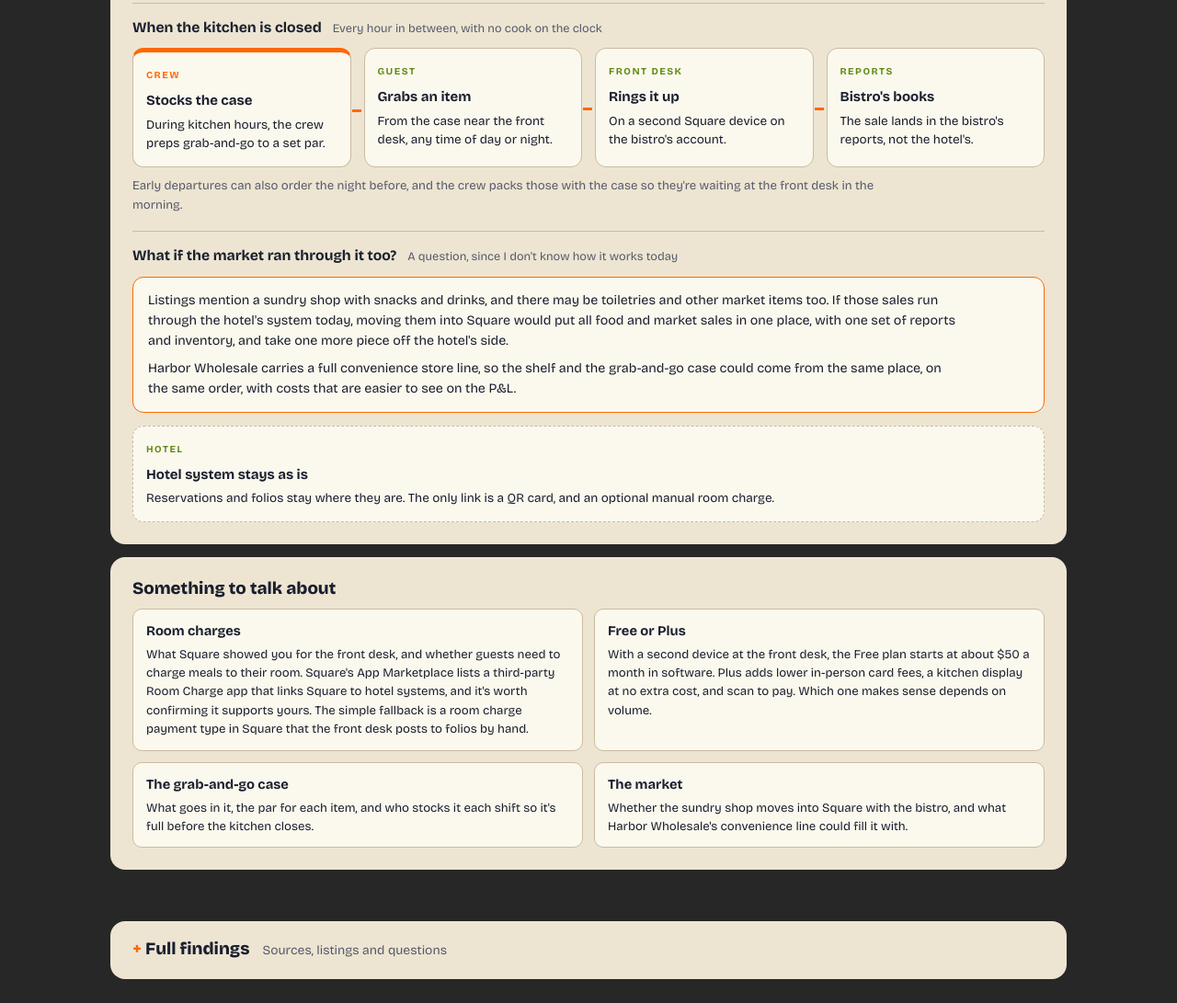
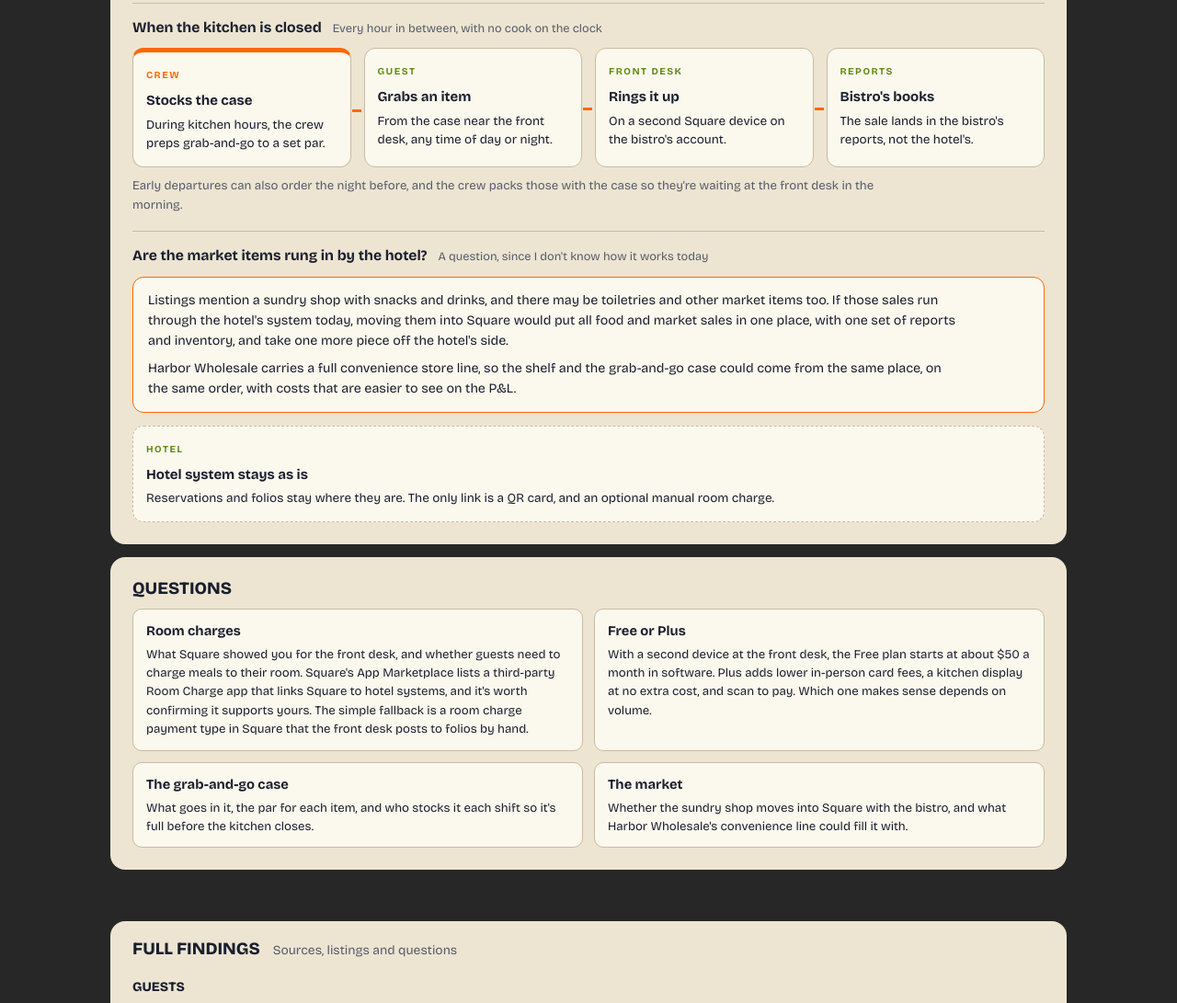
Before and after one commit to ajscook/rainierbistro, a plain HTML site: page index.html in a window 1280 px wide. Shown: the part 2721-3812 px from the top of the page at 92% size. Drawn offline with nearby package versions, Linux system fonts and the light colour scheme.

Commit message:
Add files via upload

```diff
--- a/index.html
+++ b/index.html
@@ -94,6 +94,9 @@ tr.me td{font-weight:800;color:var(--greendeep);background:#f1f6e4}
 .blk.opp p{font-weight:700;font-style:italic;text-align:center}
 .blk p{font-size:1.02rem;line-height:1.55}
 .fullbox{background:var(--surface);border-radius:16px;padding:20px 24px}
+.fbhead{display:flex;align-items:baseline;gap:14px;flex-wrap:wrap}
+.fbhead h2{font-size:1.25rem;font-weight:800}
+.fbhead span{color:var(--ink2);font-size:.92rem}
 .fullbox>summary{list-style:none;cursor:pointer;display:flex;align-items:baseline;gap:14px;flex-wrap:wrap}
 .fullbox>summary::-webkit-details-marker{display:none}
 .fullbox>summary h2{font-size:1.25rem;font-weight:800}
@@ -253,7 +256,7 @@ td.n{white-space:nowrap}
       <p class="lanenote">Early departures can also order the night before, and the crew packs those with the case so they're waiting at the front desk in the morning.</p>
     </div>
     <div class="lane">
-      <div class="lh"><b>What if the market ran through it too?</b><span>A question, since I don't know how it works today</span></div>
+      <div class="lh"><b>Are the market items rung in by the hotel?</b><span>A question, since I don't know how it works today</span></div>
       <div class="whatif">
         <p>Listings mention a sundry shop with snacks and drinks, and there may be toiletries and other market items too. If those sales run through the hotel's system today, moving them into Square would put all food and market sales in one place, with one set of reports and inventory, and take one more piece off the hotel's side.</p>
         <p>Harbor Wholesale carries a full convenience store line, so the shelf and the grab-and-go case could come from the same place, on the same order, with costs that are easier to see on the P&amp;L.</p>
@@ -263,7 +266,7 @@ td.n{white-space:nowrap}
       <div class="node hotel" style="grid-column:1/-1"><span class="lbl2">Hotel</span><b>Hotel system stays as is</b>Reservations and folios stay where they are. The only link is a QR card, and an optional manual room charge.</div>
     </div>
   </div>
-  <div class="card" style="margin-top:14px"><h3>Something to talk about</h3>
+  <div class="card" style="margin-top:14px"><h3>QUESTIONS</h3>
     <div class="takegrid" style="margin-top:10px">
       <div><b>Room charges</b><span>What Square showed you for the front desk, and whether guests need to charge meals to their room. Square's App Marketplace lists a third-party Room Charge app that links Square to hotel systems, and it's worth confirming it supports yours. The simple fallback is a room charge payment type in Square that the front desk posts to folios by hand.</span></div>
       <div><b>Free or Plus</b><span>With a second device at the front desk, the Free plan starts at about $50 a month in software. Plus adds lower in-person card fees, a kitchen display at no extra cost, and scan to pay. Which one makes sense depends on volume.</span></div>
@@ -272,7 +275,7 @@ td.n{white-space:nowrap}
     </div>
   </div>
 </div></section>
-<section class="part"><div class="wrap"><details class="fullbox"><summary><h2>Full findings</h2><span>Sources, listings and questions</span></summary>
+<section class="part"><div class="wrap"><div class="fullbox"><div class="fbhead"><h2>FULL FINDINGS</h2><span>Sources, listings and questions</span></div>
   <p class="mt">GUESTS</p>
   <div class="tw"><table><thead><tr><th>Guest</th><th>What I saw</th></tr></thead><tbody>
     <tr><td>Early flyers</td><td>The most common pattern in reviews. One recent guest walked from baggage claim in about 15 minutes.</td></tr>
@@ -304,7 +307,7 @@ td.n{white-space:nowrap}
       </ul></div>
     </div>
   </div>
-</details></div></section>
+</div></div></section>
 
 <section class="closeband"><div class="wrap">
   <h2>You've got the location and the guests.</h2>
```
